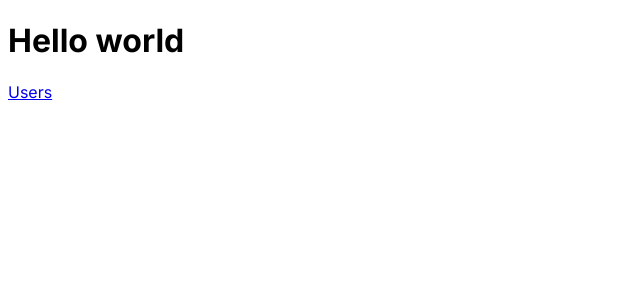
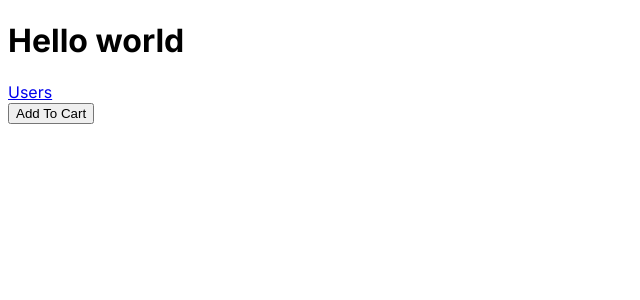
Before and after one commit to firoze-hossain/next-app, a Next.js app: page / in a window 1280 px wide. Shown: the top 300 px of the page, without its empty margins (0-640 px from the left). Built offline with nearby package versions, Linux system fonts and the light colour scheme.

Commit message:
client and server component

```diff
--- /dev/null
+++ b/app/components/AddToCart.tsx
@@ -0,0 +1,12 @@
+"use client";
+import React from "react";
+
+const AddToCart = () => {
+  return (
+    <div>
+      <button onClick={() => console.log("Click")}>Add To Cart</button>
+    </div>
+  );
+};
+
+export default AddToCart;
--- /dev/null
+++ b/app/components/ProductCard.tsx
@@ -0,0 +1,12 @@
+import React from "react";
+import AddToCart from "./AddToCart";
+
+const ProductCard = () => {
+  return (
+    <div>
+      <AddToCart />
+    </div>
+  );
+};
+
+export default ProductCard;
--- a/app/page.tsx
+++ b/app/page.tsx
@@ -1,12 +1,13 @@
-import Image from 'next/image'
-import Link from 'next/link'
+import Image from "next/image";
+import Link from "next/link";
+import ProductCard from "./components/ProductCard";
 
 export default function Home() {
   return (
     <main>
       <h1>Hello world</h1>
-      <Link href='/users'>Users</Link>
-      </main>
-
-  )
+      <Link href="/users">Users</Link>
+      <ProductCard></ProductCard>
+    </main>
+  );
 }
```
